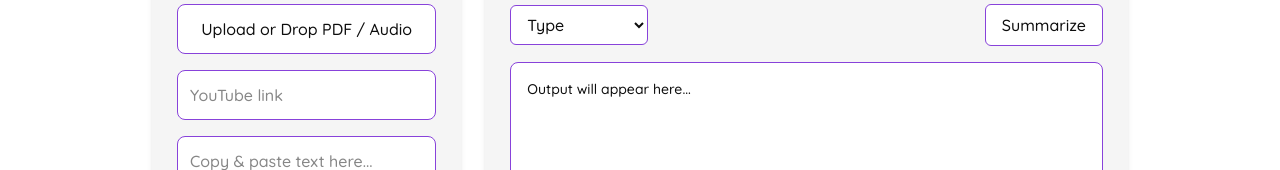
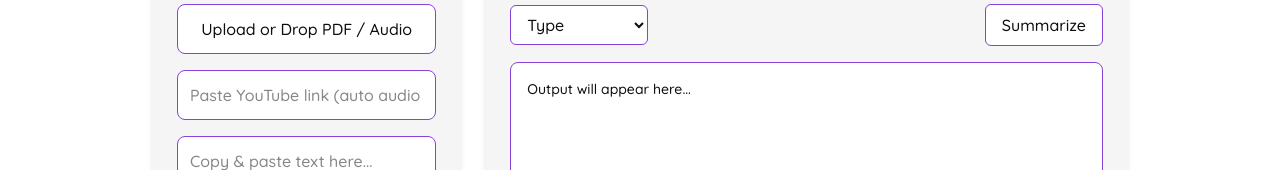
Before and after one commit to Anjana-achariya/summarizer-frontend, a React (Vite) app: page / in a window 1280 px wide. Shown: the part 306-476 px from the top of the page. Built offline with nearby package versions, Linux system fonts and the light colour scheme; no server answers.

Commit message:
Update HeroSection.jsx

```diff
--- a/src/components/HeroSection.jsx
+++ b/src/components/HeroSection.jsx
@@ -27,6 +27,7 @@ export default function HeroSection() {
     const ext = file.name.split(".").pop().toLowerCase();
     const isPDF = ext === "pdf";
     const isAudio = ["mp3", "wav", "m4a", "aac", "ogg"].includes(ext);
+
     if (!isPDF && !isAudio) {
       alert("Please upload a PDF or Audio file.");
       return;
@@ -54,7 +55,7 @@ export default function HeroSection() {
         fd.append("url", youtubeUrl);
         fd.append("tone", "neutral");
 
-        const res = await API.post("/summarize/youtube", fd);
+        const res = await API.post("/summarize/youtube-audio", fd);
         setOutput(formatResult(res.data));
         return;
       }
@@ -139,7 +140,7 @@ export default function HeroSection() {
               type="text"
               value={youtubeUrl}
               onChange={(e) => setYoutubeUrl(e.target.value)}
-              placeholder="YouTube link"
+              placeholder="Paste YouTube link (auto audio download)"
               className="w-full bg-background border border-primary text-text py-3 px-3 rounded-lg focus:outline-none"
             />
 
```
